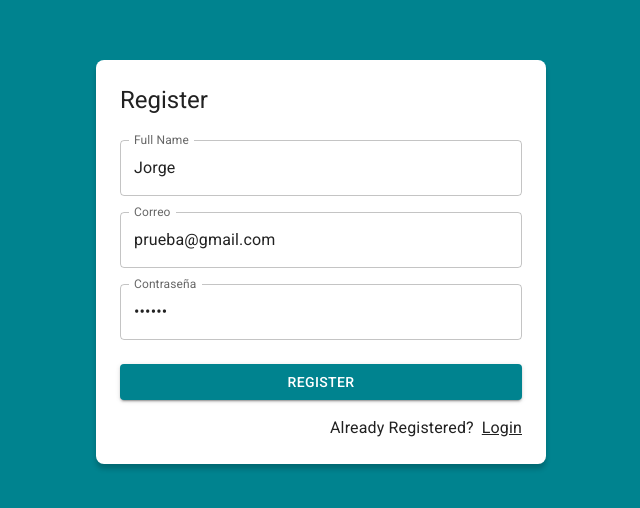
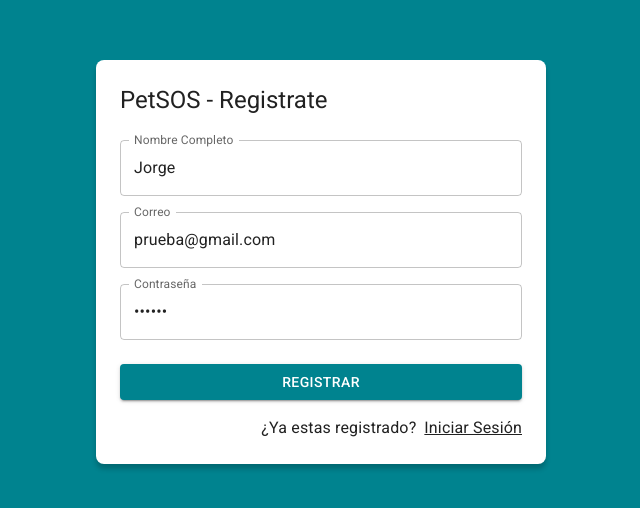
Before and after one commit to jorge2805/journal-app-new-version, a React (Vite) app: page /auth/register in a window 1280 px wide. Shown: the part 138-646 px from the top of the page, without its empty margins (319-959 px from the left). Built offline with nearby package versions, Linux system fonts and the light colour scheme; no server answers.

Commit message:
Actualizando Login Pages

```diff
--- a/src/auth/pages/LoginPage.jsx
+++ b/src/auth/pages/LoginPage.jsx
@@ -35,7 +35,7 @@ export const LoginPage = () => {
   const isAuth = useMemo( () => {return status === 'checking'},[status]);
 
   return (
-    <AuthLayout title="Login">
+    <AuthLayout title="PetSOS - Iniciar Sesión">
       <form onSubmit={onSubmit  }>
         <Grid container>
           <Grid item xs={12} sx={{mt: 2}}>
@@ -89,8 +89,9 @@ export const LoginPage = () => {
           </Grid>
 
           <Grid container direction="row" justifyContent='end'>
+            <Typography sx={{mr: 1}}>¿Aun no tienes cuenta?</Typography>
             <Link component={RouterLink} color='inherit' to="/auth/register">
-              Register
+              Registrate
             </Link>
           </Grid>
 
--- a/src/auth/pages/RegisterPage.jsx
+++ b/src/auth/pages/RegisterPage.jsx
@@ -46,12 +46,12 @@ export const RegisterPage = () => {
   }
 
   return (
-    <AuthLayout title="Register">
+    <AuthLayout title="PetSOS - Registrate">
       <form onSubmit={ onSubmit }>
         <Grid container>
           <Grid item xs={12} sx={{mt: 2}}>
             <TextField
-              label="Full Name"
+              label="Nombre Completo"
               type="text"
               placeholder="your name"
               fullWidth
@@ -102,7 +102,7 @@ export const RegisterPage = () => {
                 variant="contained"
                 fullWidth
               >
-                Register
+                Registrar
               </Button>
             </Grid>
             {/* <Grid item xs={12} sm={6}>
@@ -114,9 +114,9 @@ export const RegisterPage = () => {
           </Grid>
 
           <Grid container direction="row" justifyContent='end'>
-            <Typography sx={{mr: 1}}>Already Registered?</Typography>
+            <Typography sx={{mr: 1}}>¿Ya estas registrado?</Typography>
             <Link component={RouterLink} color='inherit' to="/auth/login">
-                Login
+                Iniciar Sesión
             </Link>
           </Grid>
 
```
